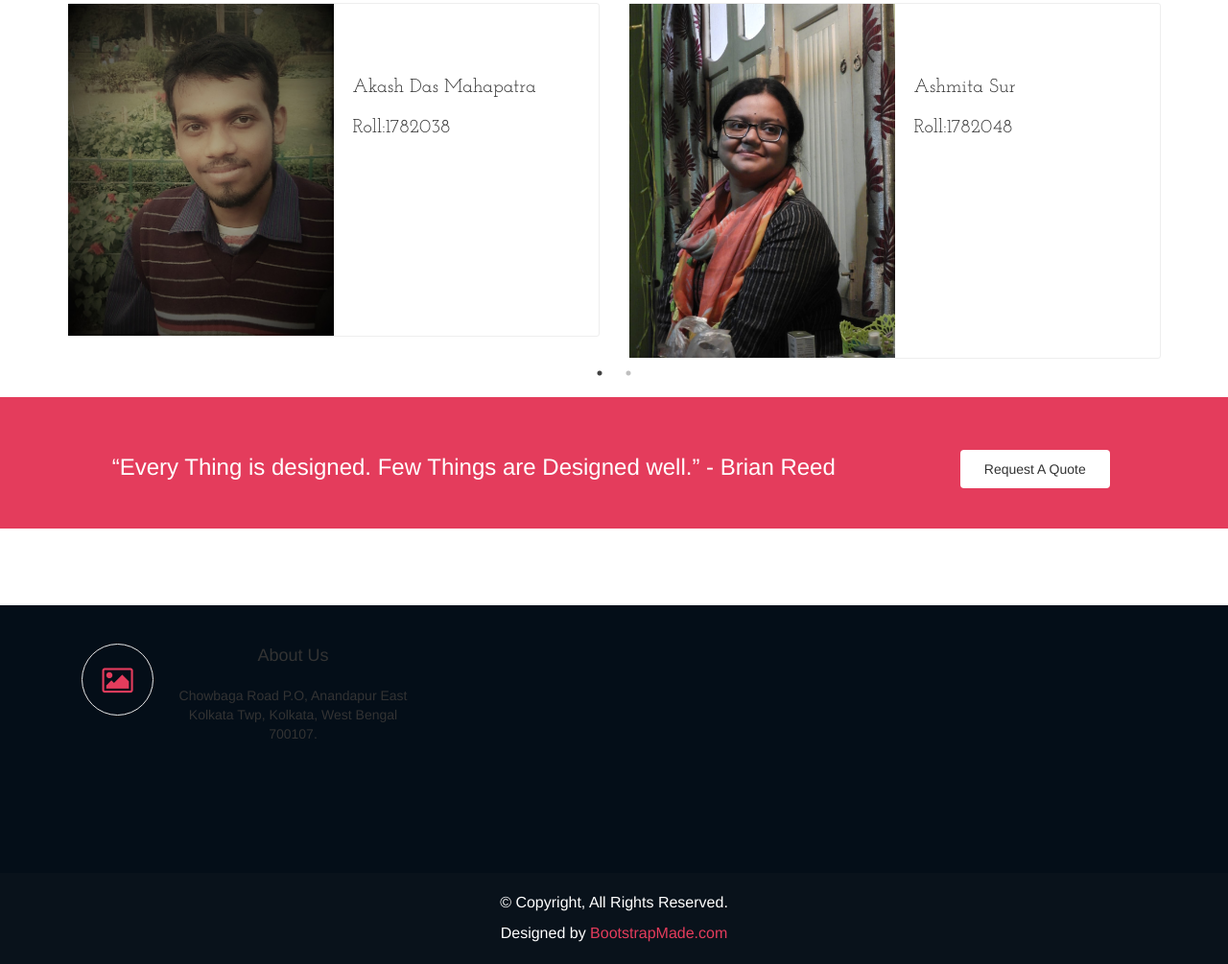
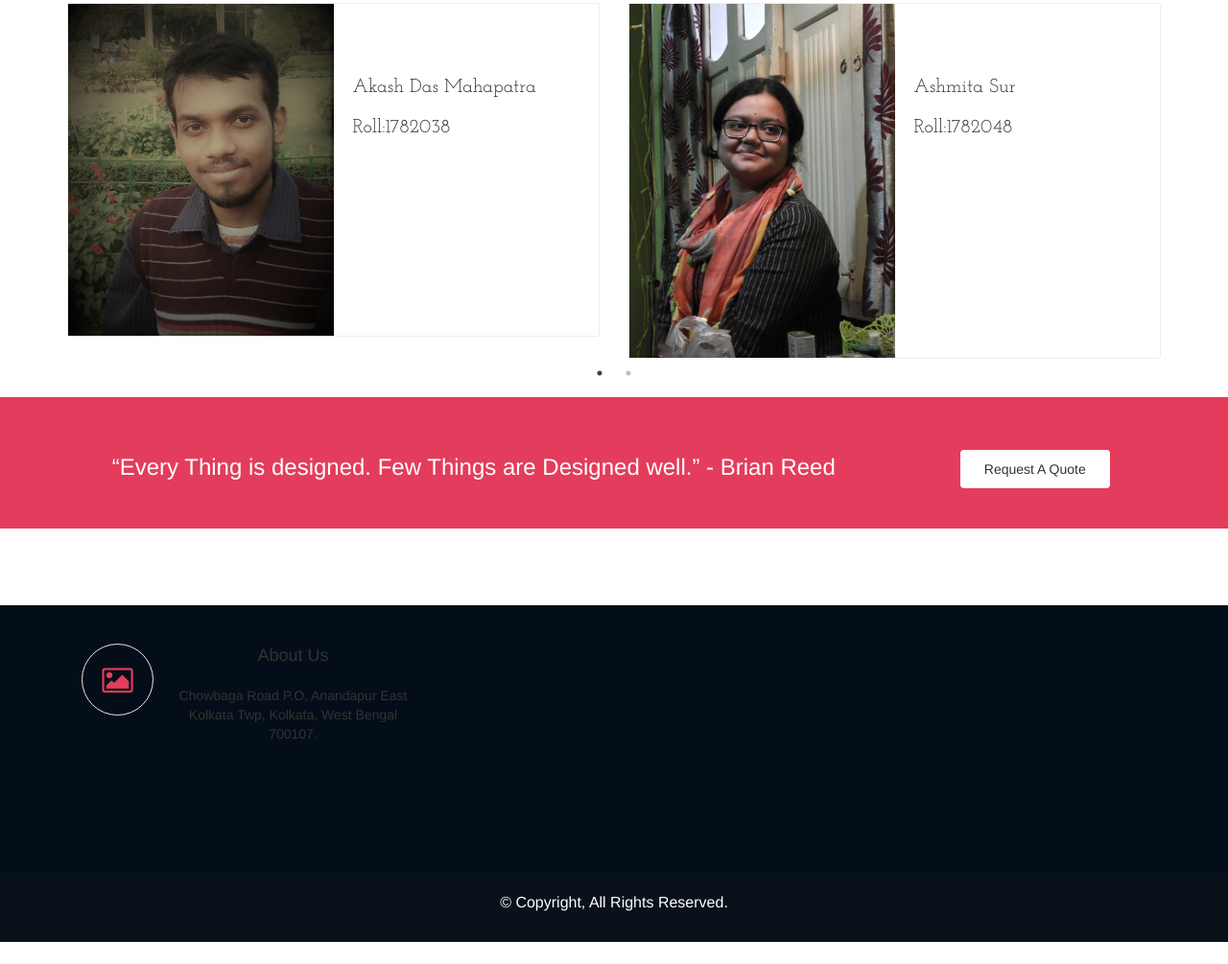
Before and after one commit to akashdasgithub/akash.github.io, a plain HTML site: page index.html in a window 1280 px wide. Shown: the part 1889-2894 px from the top of the page at 96% size. After the commit the page ends 2871 px from the top, so only its background shows below. Drawn offline with nearby package versions, Linux system fonts and the light colour scheme; files whose address does not match are found by name.

Commit message:
Update index.html

```diff
--- a/index.html
+++ b/index.html
@@ -447,7 +447,7 @@
               Licensing information: https://bootstrapmade.com/license/
               Purchase the pro version with working PHP/AJAX contact form: https://bootstrapmade.com/buy/?theme=Tempo
             -->
-            Designed by <a href="https://bootstrapmade.com/">BootstrapMade.com</a>
+           <!-- Designed by <a href="https://bootstrapmade.com/">BootstrapMade.com</a>-->
           </div>
         </div>
       </div>
```
